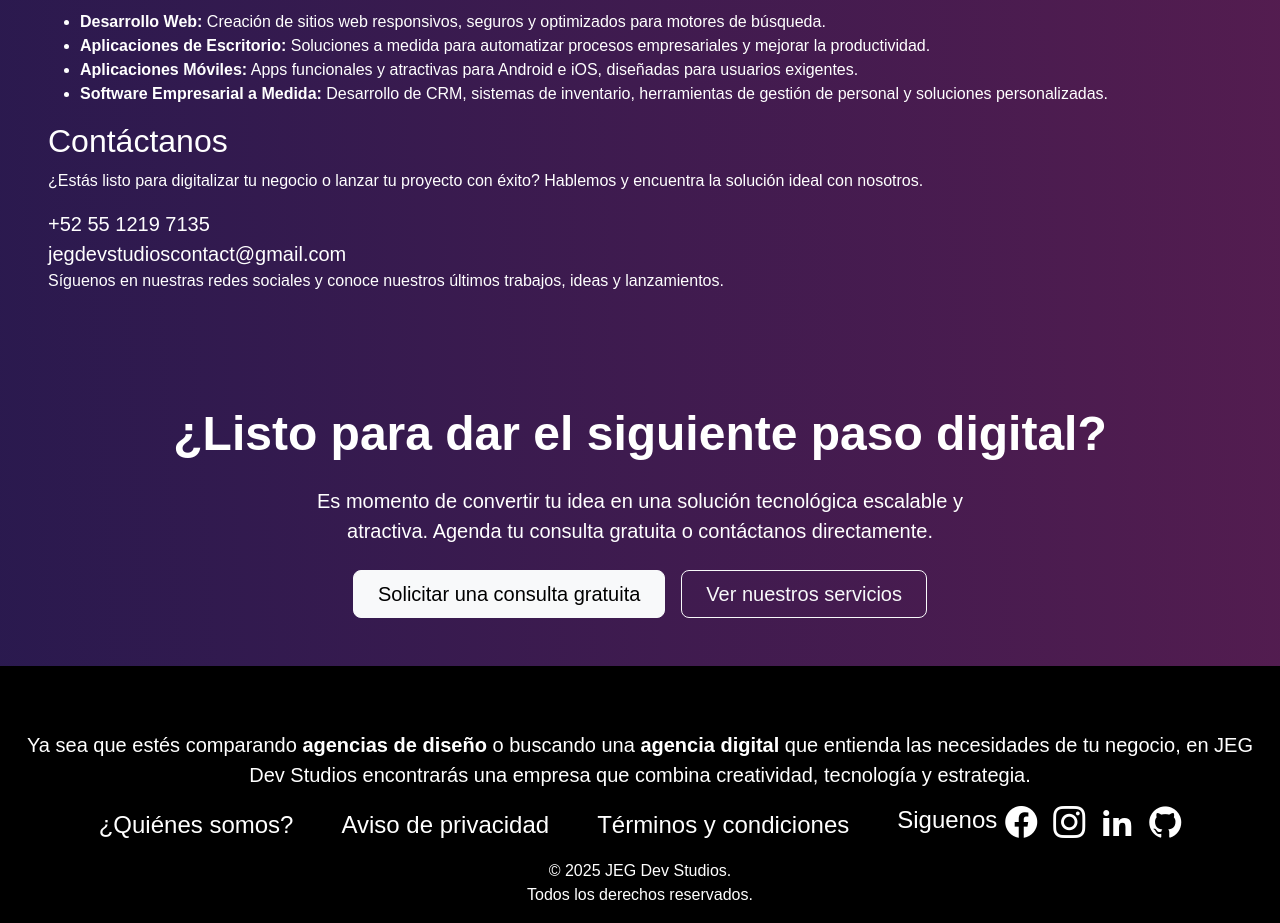
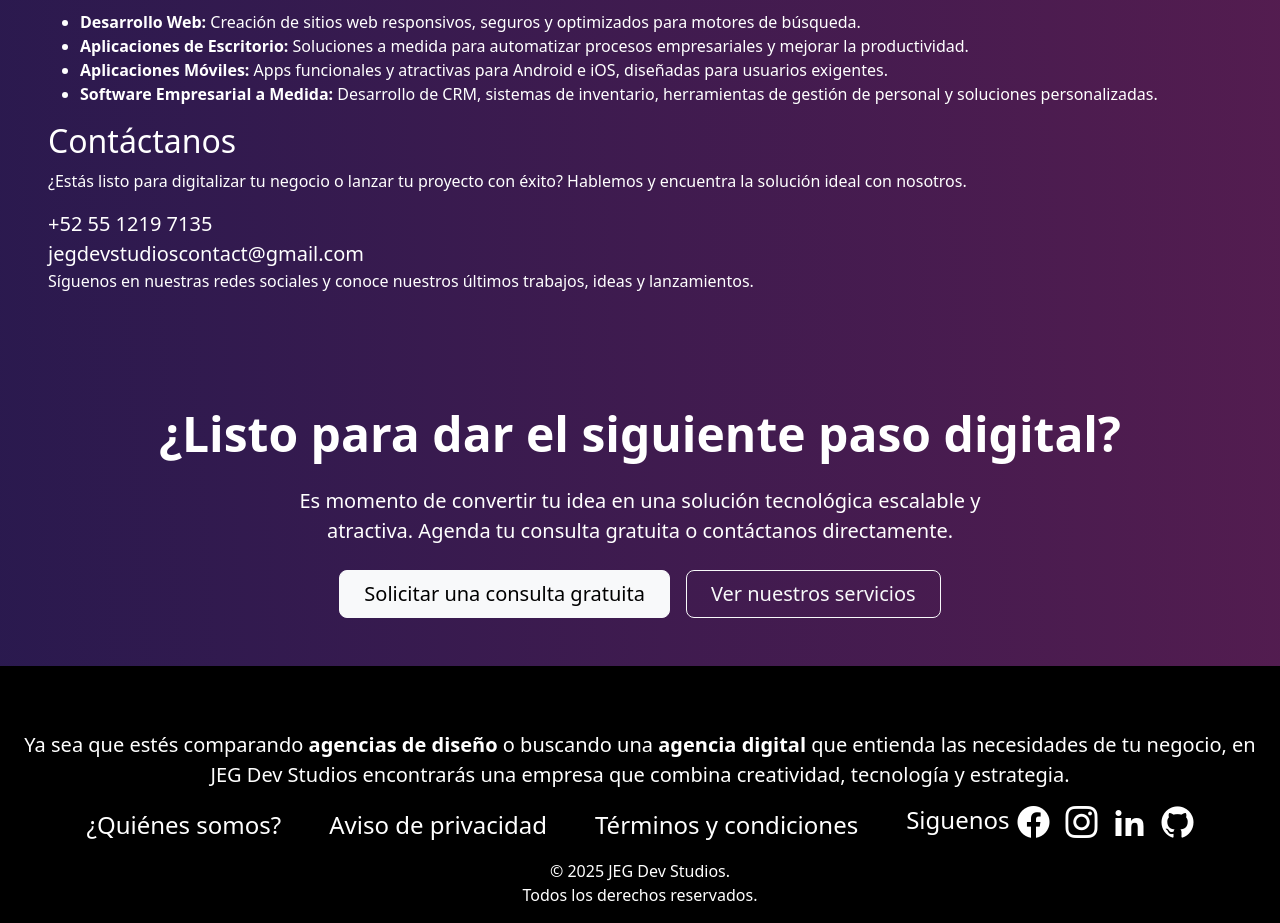
Before and after one commit to JhonnDevJs/jeg-dev-studios-site, a Next.js app: page /sobre-nosotros in a window 1280 px wide. Shown: the part 1700-2623 px from the top of the page. Built offline with nearby package versions, Linux system fonts and the light colour scheme.

Commit message:
fix: duplicate petitions to fonts

```diff
--- a/src/app/globals.css
+++ b/src/app/globals.css
@@ -1,10 +1,14 @@
 @import "../assets/icons/icon-fonts/style.css";
 
 * {
-  font-family: "ABeeZee", sans-serif;
   font-weight: 400;
   font-style: normal;
   box-sizing: border-box;
+}
+
+body {
+  /* Usa la variable de la fuente principal (Geist Sans) */
+  font-family: var(--font-geist-sans);
 }
 
 .__icons-color::before {
```
